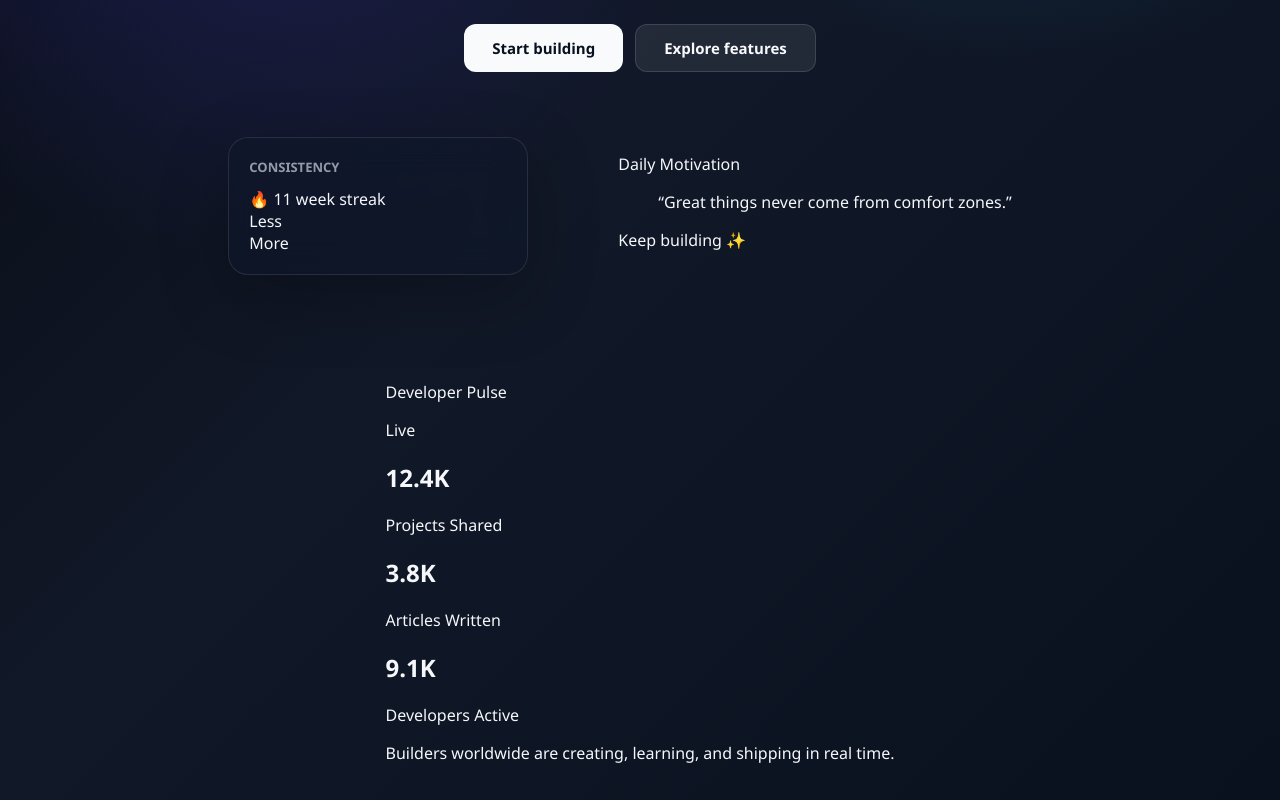
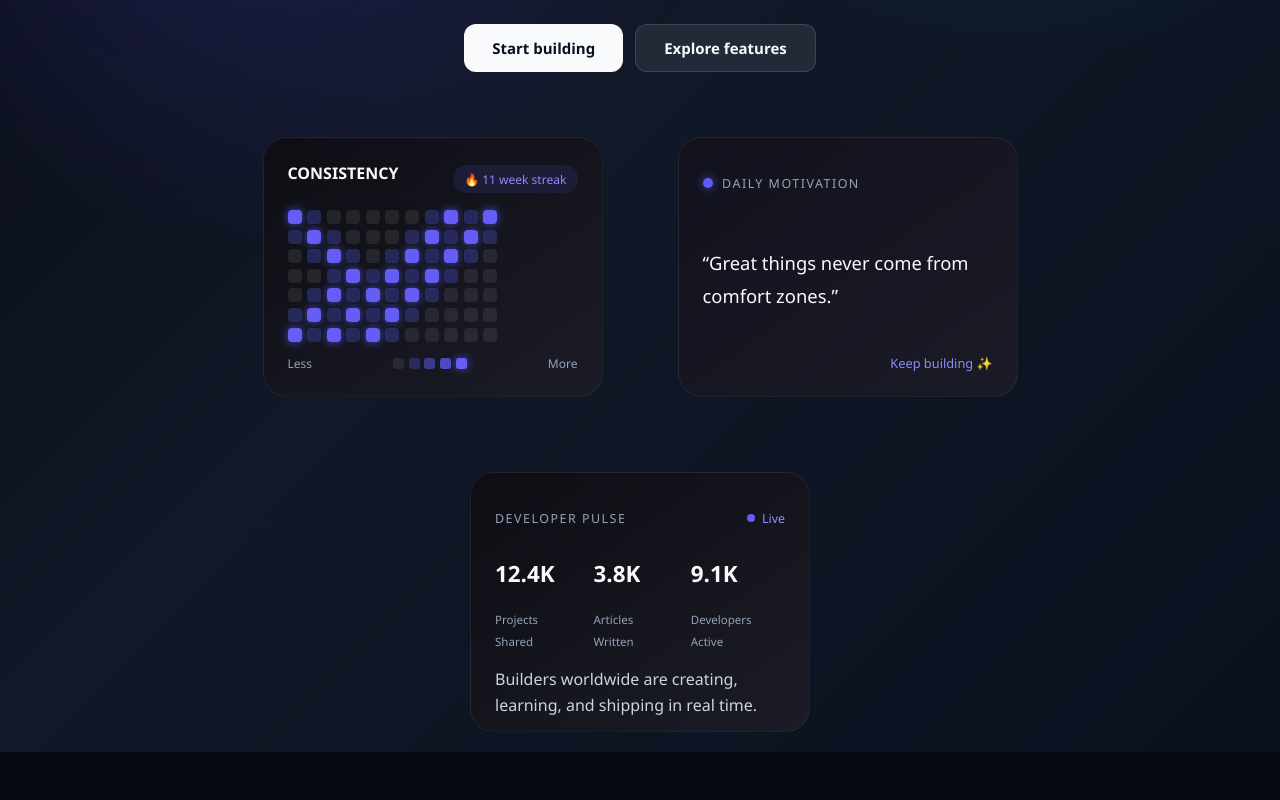
Before and after one commit to Harshit-code-tech/Dev_Arena, a React (Vite) app: page / in a window 1280 px wide. Shown: the part 491-1291 px from the top of the page. After the commit the page ends 1243 px from the top, so only its background shows below. Built offline with nearby package versions, Linux system fonts and the light colour scheme.

Commit message:
added about section and mainor improvements.

```diff
--- a/src/styles/about.css
+++ b/src/styles/about.css
@@ -1,20 +1,19 @@
 .about-wrap {
-  max-width: 860px;
-  margin: 10px auto;
-  padding: 0 20px 80px;
+  max-width: 1200px;
+  margin: 5px auto 0;
+  text-align: center;
 }
 .about-hero {
   text-align: center;
   margin-bottom: 50px;
 }
 .about-hero h1 {
-  font-size: 38px;
+  font-size: 50px;
   font-weight: 700;
   line-height: 1.2;
 }
 .about-hero p {
   margin-top: 12px;
-  color: #d1d5db;
   font-size: 16px;
   line-height: 1.7;
 }
@@ -24,10 +23,45 @@
   gap: 20px;
   margin-bottom: 50px;
 }
+
+@media (max-width: 1180px) {
+  .about-grid {
+    display: grid;
+    grid-template-columns: repeat(2, 1fr);
+    gap: 20px;
+    margin-bottom: 50px;
+  }
+}
+
+@media (max-width: 768px) {
+  .about-hero h1 {
+    margin-top: 115px;
+    font-size: 50px;
+    font-weight: 700;
+    line-height: 1.2;
+  }
+}
+
+@media (max-width: 450px) {
+  .about-hero h1 {
+    margin-top: 115px;
+    font-size: 50px;
+    font-weight: 700;
+    line-height: 1.2;
+  }
+
+  .about-grid {
+    display: grid;
+    grid-template-columns: repeat(auto-fit, minmax(220px, 1fr));
+    gap: 20px;
+    margin-bottom: 50px;
+  }
+}
+
 .about-feature {
-  background: rgba(255, 255, 255, 0.6);
+  background: rgba(255, 255, 255, 0.08);
   backdrop-filter: blur(12px);
-  border: 0.5px solid rgba(0, 0, 0, 0.08);
+  border: 1px solid rgba(255, 255, 255, 0.13);
   border-radius: 16px;
   padding: 24px;
 }
@@ -42,13 +76,13 @@
 }
 .about-feature p {
   font-size: 13px;
-  color: #555;
+  color: #ffffff;
   line-height: 1.6;
 }
 .support-banner {
-  background: rgba(255, 255, 255, 0.65);
-  backdrop-filter: blur(14px);
-  border: 0.5px solid rgba(0, 0, 0, 0.08);
+  background: rgba(255, 255, 255, 0.08);
+  backdrop-filter: blur(12px);
+  border: 1px solid rgba(255, 255, 255, 0.13);
   border-radius: 18px;
   padding: 32px;
   text-align: center;
@@ -60,19 +94,20 @@
 }
 .support-banner p {
   font-size: 14px;
-  color: #555;
+  color: #ffffff;
   margin-bottom: 20px;
 }
 .support-btn {
   padding: 12px 28px;
   border-radius: 11px;
   border: none;
-  background: #111;
-  color: #fff;
+  background: rgba(255, 255, 255, 0.08);
+  color: #f8fafc;
+  border: 1px solid rgba(255, 255, 255, 0.13);
   font-size: 14px;
   cursor: pointer;
   transition: all 0.2s;
 }
 .support-btn:hover {
-  background: #333;
+  background: rgba(255, 255, 255, 0.13);
 }
--- a/src/styles/header.css
+++ b/src/styles/header.css
@@ -11,7 +11,7 @@
   background: rgba(10, 14, 28, 0.62);
   border: 1px solid rgba(255, 255, 255, 0.1);
   box-shadow: 0 18px 60px rgba(0, 0, 0, 0.28);
-  backdrop-filter: blur(18px);
+  backdrop-filter: blur(10px);
 }
 
 .logo {
@@ -53,19 +53,7 @@
   animation-delay: calc(0.3s * var(--i));
 }
 
-@keyframes showRight {
-  from {
-    opacity: 0;
-    transform: translateX(20px);
-  }
-
-  to {
-    opacity: 1;
-    transform: translateX(0);
-  }
-}
-
-@media (max-width: 830px) {
+@media (max-width: 850px) {
   .header {
     position: sticky;
     top: 16px;
@@ -79,7 +67,7 @@
     background: rgba(10, 14, 28, 0.62);
     border: 1px solid rgba(255, 255, 255, 0.1);
     box-shadow: 0 18px 60px rgba(0, 0, 0, 0.28);
-    backdrop-filter: blur(18px);
+    backdrop-filter: blur(10px);
   }
 
   #menu-icon {
@@ -149,7 +137,7 @@
 
   .nav-links.active button {
     transform: translateX(0);
-    transition-delay: 0.25s;
+    transition-delay: 0s;
   }
 }
 
@@ -167,7 +155,7 @@
     background: rgba(10, 14, 28, 0.62);
     border: 1px solid rgba(255, 255, 255, 0.1);
     box-shadow: 0 18px 60px rgba(0, 0, 0, 0.28);
-    backdrop-filter: blur(18px);
+    backdrop-filter: blur(10px);
   }
 
   .logo {
@@ -257,6 +245,14 @@
   }
 }
 
+@media (min-width: 832px) and (max-width: 10000px) {
+  .nav-links {
+    margin-left: 70px;
+    display: flex;
+    gap: 4px;
+  }
+}
+
 .nav-links {
   display: flex;
   gap: 4px;
@@ -307,7 +303,7 @@
 }
 
 .auth-btn.active-auth:hover {
-  background: #bae6fd;
+  background: #ddf3ff;
   color: #07111f;
 }
 
--- a/src/styles/home.css
+++ b/src/styles/home.css
@@ -3,7 +3,7 @@
 }
 
 .hero {
-  max-width: 1000px;
+  max-width: 1200px;
   margin: 5px auto 0;
   text-align: center;
 }
@@ -60,7 +60,7 @@
 }
 
 .cta-btn:hover {
-  background: #bae6fd;
+  background: #ddf3ff;
   transform: translateY(-2px);
 }
 
@@ -77,7 +77,7 @@
 .cards {
   display: flex;
   justify-content: center;
-  gap: 90px;
+  gap: 75px;
   margin-top: 65px;
   flex-wrap: wrap;
 }
@@ -90,20 +90,6 @@
     line-height: 1.03;
     font-weight: 800;
   }
-
-  .cards {
-    display: none;
-  }
-}
-
-.card {
-  width: 300px;
-  padding: 20px;
-  border-radius: 20px;
-  background: rgba(15, 23, 42, 0.58);
-  border: 1px solid rgba(255, 255, 255, 0.1);
-  backdrop-filter: blur(18px);
-  box-shadow: 0 22px 70px rgba(0, 0, 0, 0.24);
 }
 
 .card h3 {
@@ -113,6 +99,350 @@
   font-weight: 700;
   text-transform: uppercase;
 }
+
+/* =========================
+   CONSISTENCY CARD
+========================= */
+
+.consistency-card {
+  width: 340px;
+  height: 260px;
+  padding: 1.5rem;
+  border-radius: 24px;
+  display: flex;
+  flex-direction: column;
+  justify-content: space-between;
+  background:
+    linear-gradient(
+      145deg,
+      rgba(14, 14, 20, 0.96),
+      rgba(28, 28, 38, 0.94)
+    );
+  border: 1px solid rgba(255, 255, 255, 0.06);
+  overflow: hidden;
+  transition:
+    transform 0.25s ease,
+    border-color 0.25s ease;
+}
+
+.consistency-card:hover {
+  transform: translateY(-5px);
+  border-color: rgba(92, 92, 246, 0.35);
+}
+
+.consistency-header {
+  display: flex;
+  align-items: center;
+  justify-content: space-between;
+}
+
+.consistency-header h3 {
+  font-size: 1rem;
+  font-weight: 600;
+  color: #f8fafc;
+}
+
+.streak {
+  font-size: 0.75rem;
+  color: #8d8bfa;
+  background: rgba(97, 92, 246, 0.12);
+  padding: 0.35rem 0.7rem;
+  border-radius: 999px;
+}
+
+/* =========================
+   HEATMAP
+========================= */
+
+.heatmap {
+  display: flex;
+  gap: 0.35rem;
+}
+
+.heatmap-column {
+  display: flex;
+  flex-direction: column;
+  gap: 0.35rem;
+}
+
+.heat-cell {
+  width: 14px;
+  height: 14px;
+  border-radius: 4px;
+  transition:
+    transform 0.2s ease,
+    box-shadow 0.2s ease;
+}
+
+.heat-cell:hover {
+  transform: scale(1.5);
+  box-shadow: 0 0 12px rgba(92, 92, 246, 0.65);
+}
+
+/* =========================
+   INTENSITY LEVELS
+========================= */
+
+.empty {
+  background: rgba(255, 255, 255, 0.08);
+}
+
+.low {
+  background: rgba(92, 95, 246, 0.28);
+}
+
+.medium {
+  background: rgba(100, 92, 246, 0.5);
+}
+
+.high {
+  background: rgba(97, 92, 246, 0.75);
+}
+
+.max {
+  background: #665cf6;
+
+  box-shadow: 0 0 10px rgba(95, 92, 246, 0.75);
+}
+
+/* =========================
+   FOOTER
+========================= */
+
+.heatmap-footer {
+  display: flex;
+  align-items: center;
+  justify-content: space-between;
+
+  font-size: 0.75rem;
+  color: #94a3b8;
+}
+
+.legend {
+  display: flex;
+  gap: 0.3rem;
+}
+
+.legend-box {
+  width: 11px;
+  height: 11px;
+  border-radius: 3px;
+}
+
+/* =========================
+   MOBILE
+========================= */
+
+@media (max-width: 768px) {
+  .heat-cell {
+    width: 14px;
+    height: 14px;
+  }
+
+  .heatmap {
+    gap: 0.35rem;
+  }
+
+  .heatmap-column {
+    gap: 0.35rem;
+  }
+}
+
+/* =========================
+   MOTIVATION CARD
+========================= */
+
+.motivation-card {
+  position: relative;
+  display: flex;
+  flex-direction: column;
+  justify-content: space-between;
+  width: 100%;
+  max-width: 340px;
+  height: 260px;
+  padding: 1.5rem;
+  border-radius: 24px;
+  background:
+    linear-gradient(
+      145deg,
+      rgba(18, 18, 28, 0.95),
+      rgba(28, 28, 40, 0.92)
+    );
+  border: 1px solid rgba(255, 255, 255, 0.06);
+  overflow: hidden;
+  transition:
+    transform 0.25s ease,
+    border-color 0.25s ease;
+}
+
+.motivation-card:hover {
+  transform: translateY(-4px);
+  border-color: rgba(92, 92, 246, 0.35);
+}
+
+/* =========================
+   TOP
+========================= */
+
+.motivation-top {
+  display: flex;
+  align-items: center;
+  gap: 0.6rem;
+}
+
+.motivation-dot {
+  width: 10px;
+  height: 10px;
+  border-radius: 50%;
+  background: #615cf6;
+  box-shadow: 0 0 10px rgba(95, 92, 246, 0.8);
+}
+
+.motivation-label {
+  font-size: 0.78rem;
+  letter-spacing: 0.12em;
+  text-transform: uppercase;
+  color: #94a3b8;
+}
+
+/* =========================
+   QUOTE
+========================= */
+
+.motivation-quote {
+  margin: 1.5rem 0;
+  font-size: 1.15rem;
+  line-height: 1.8;
+  font-weight: 500;
+  color: #f8fafc;
+}
+
+/* =========================
+   FOOTER
+========================= */
+
+.motivation-footer {
+  display: flex;
+  justify-content: flex-end;
+  font-size: 0.8rem;
+  color: #8b8bfa;
+}
+
+/* =========================
+   MOBILE
+========================= */
+
+@media (max-width: 768px) {
+  .motivation-card {
+    min-height: 180px;
+    padding: 1.2rem;
+  }
+
+  .motivation-quote {
+    font-size: 1rem;
+    line-height: 1.6;
+  }
+}
+
+
+/* =========================
+   PULSE CARD
+========================= */
+
+.pulse-card {
+  width: 340px;
+  height: 260px;
+  padding: 1.5rem;
+  border-radius: 24px;
+  display: flex;
+  flex-direction: column;
+  justify-content: space-between;
+  background:
+    linear-gradient(
+      145deg,
+      rgba(14, 14, 20, 0.96),
+      rgba(28, 28, 38, 0.94)
+    );
+  border: 1px solid rgba(255, 255, 255, 0.06);
+  overflow: hidden;
+  transition:
+    transform 0.25s ease,
+    border-color 0.25s ease;
+}
+
+.pulse-card:hover {
+  transform: translateY(-5px);
+  border-color: rgba(92, 92, 246, 0.35);
+}
+
+/* =========================
+   TOP
+========================= */
+
+.pulse-top {
+  display: flex;
+  align-items: center;
+  justify-content: space-between;
+}
+
+.pulse-label {
+  font-size: 0.78rem;
+
+  letter-spacing: 0.12em;
+  text-transform: uppercase;
+
+  color: #94a3b8;
+}
+
+.pulse-live {
+  display: flex;
+  align-items: center;
+  gap: 0.45rem;
+
+  font-size: 0.78rem;
+
+  color: #8f8bfa;
+}
+
+.pulse-dot {
+  width: 8px;
+  height: 8px;
+  border-radius: 50%;
+  background: #665cf6;
+  animation: pulseGlow 1.8s infinite;
+}
+
+/* =========================
+   STATS
+========================= */
+
+.pulse-stats {
+  display: flex;
+  justify-content: space-between;
+  gap: 1rem;
+}
+
+.pulse-stat h2 {
+  font-size: 1.4rem;
+  color: #f8fafc;
+}
+
+.pulse-stat span {
+  font-size: 0.72rem;
+  color: #94a3b8;
+}
+
+
+/* =========================
+   FOOTER
+========================= */
+
+.pulse-footer {
+  font-size: 1rem;
+  line-height: 1.6;
+  color: #cbd5e1;
+}
+
 
 .inner {
   min-height: 112px;
@@ -124,8 +454,8 @@
 
 .inner p {
   margin: 0 0 4px;
-  color: rgba(226, 232, 240, 0.7);
-  font-size: 13px;
+  color: rgba(255, 255, 255, 0.7);
+  font-size: 20px;
 }
 
 .inner h2 {
```
Also changed, not shown: src/pages/about.tsx (+6 -29 lines).
